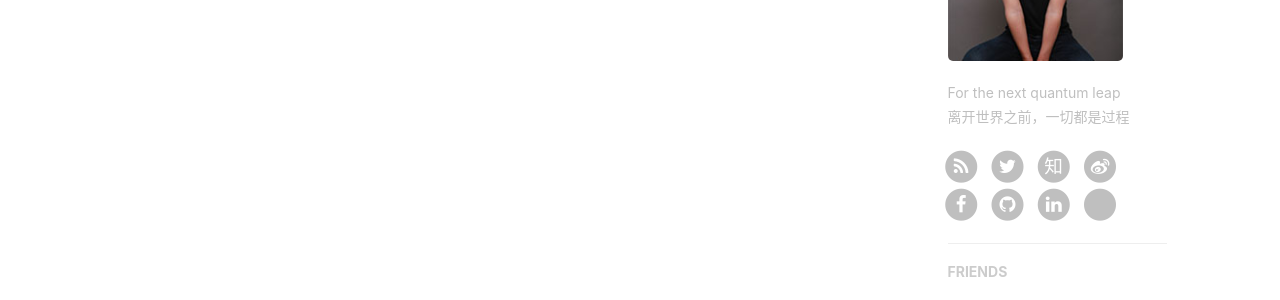
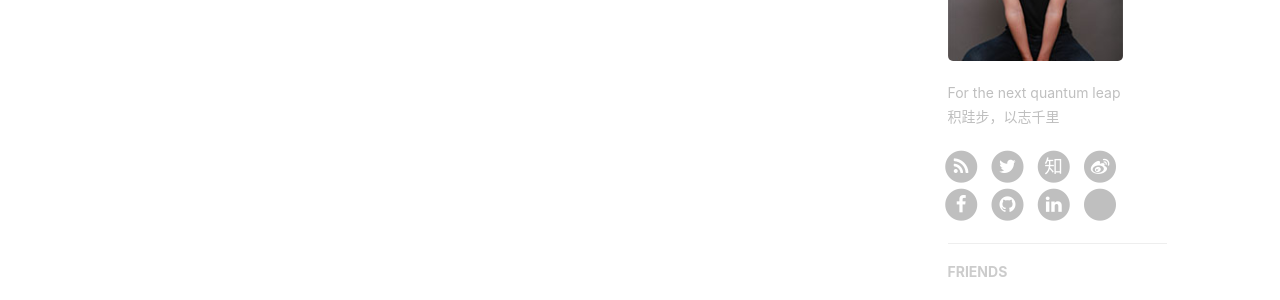
Before and after one commit to hoongbin/hoongbin.github.io, a Jekyll site: the page built from index.html, in a window 1280 px wide. Shown: the part 667-967 px from the top of the page. Built offline with Jekyll 4.4.1, drawn with Linux system fonts in a browser that asks for light colours; nearby versions of some CDN libraries; the list of posts is cut into pages by our own code; comment, search, counter and statistics services are not loaded.

Commit message:
update sidebar-about-description

```diff
--- a/_config.yml
+++ b/_config.yml
@@ -78,7 +78,7 @@ netease_comment: false
 
 # Sidebar settings
 sidebar: true                           # whether or not using Sidebar.
-sidebar-about-description: "For the next quantum leap<br>离开世界之前，一切都是过程"
+sidebar-about-description: "For the next quantum leap<br>积跬步，以志千里"
 sidebar-avatar: /img/avatar.jpg      # use absolute URL, seeing it's used in both `/` and `/about/`
 
 
```
